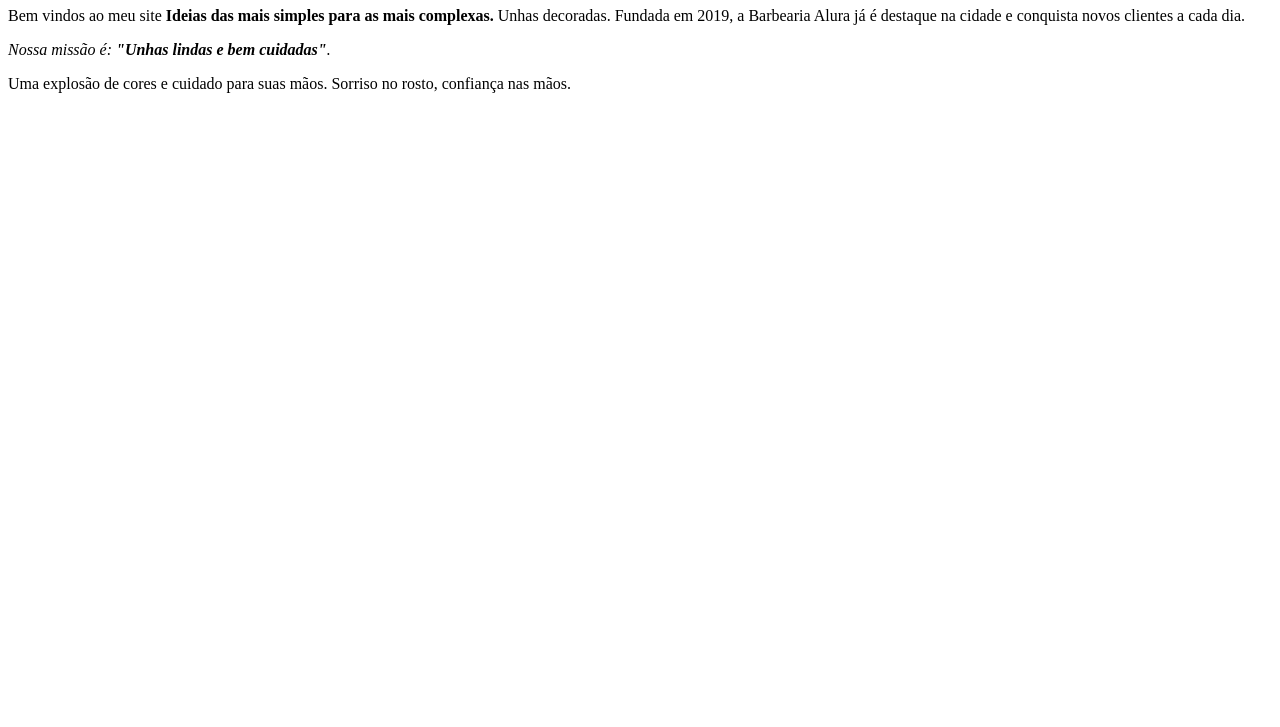
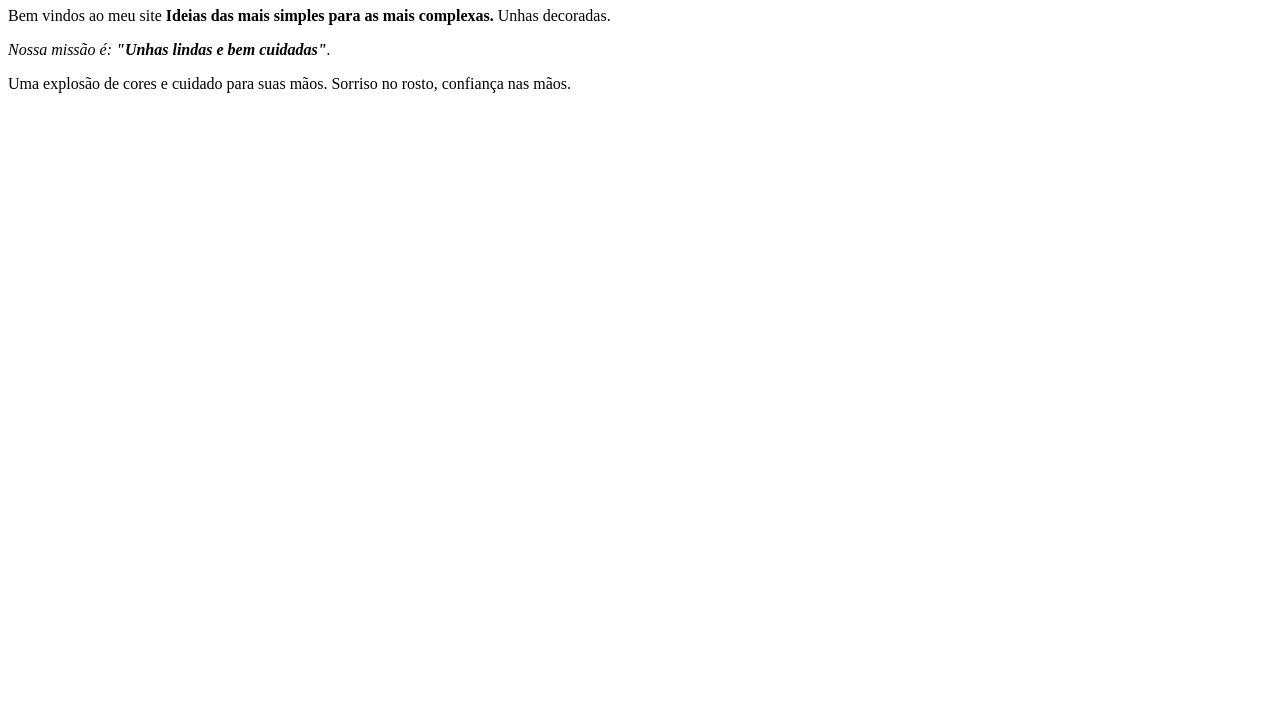
Before and after one commit to feremili7/-Ideias-de-design-de-unhas., a plain HTML site: page index.html in a window 1280 px wide. Shown: the part 73-800 px from the top of the page. Drawn offline with Linux system fonts and the light colour scheme.

Commit message:
modificando

```diff
--- a/index.html
+++ b/index.html
@@ -8,7 +8,7 @@
         <h1>Ideias de desing de unhas.</h1>
 
         <p>Bem vindos ao meu site <strong>Ideias das mais simples para as mais complexas.</strong> Unhas decoradas.
-        Fundada em 2019, a Barbearia Alura já é destaque na cidade e conquista novos clientes a cada dia.</p>
+        </p>
 
         <p><em>Nossa missão é: <strong>"Unhas lindas e bem cuidadas"</strong>.</em></p>
 
```
Also changed, not shown: 1 other file.
